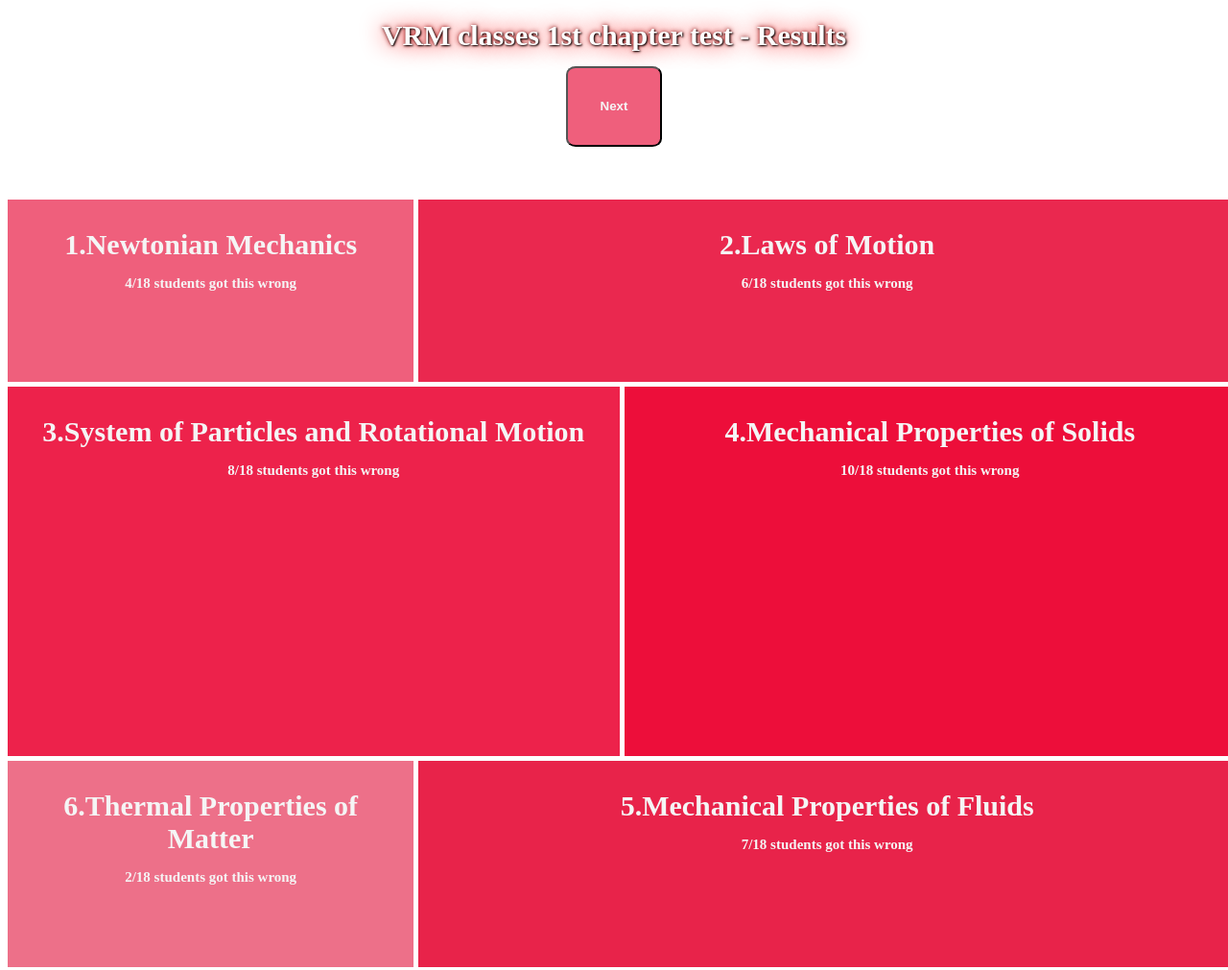
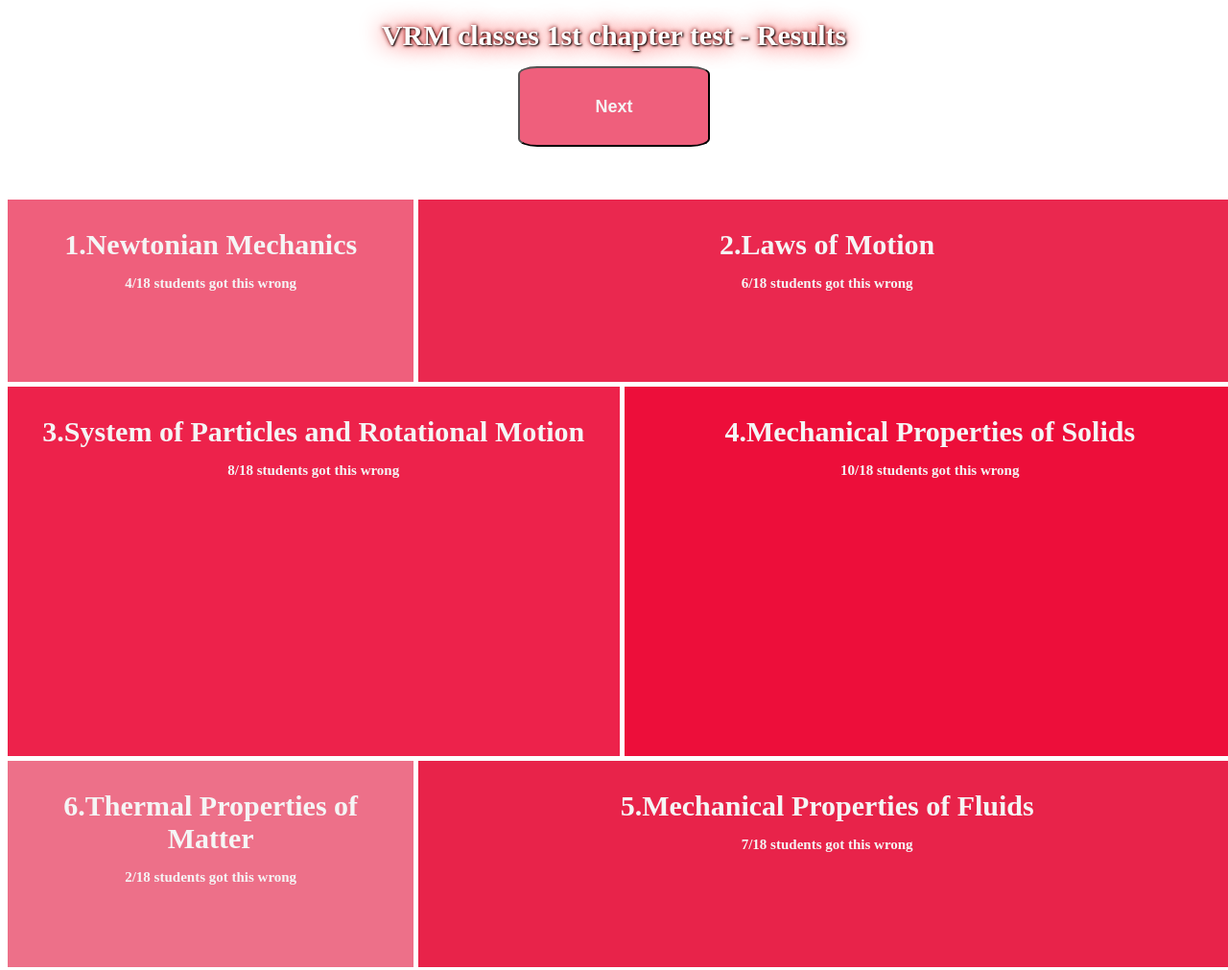
Before and after one commit to abhikrni/tuition-project, a plain HTML site: page firstTestResults.html in a window 1280 px wide. Shown: the whole page at 96% size. Drawn offline with Linux system fonts and the light colour scheme.

Commit message:
increase button width

```diff
--- a/styles.css
+++ b/styles.css
@@ -10,7 +10,7 @@
 .next-btn, .prev-btn {
     padding: 15px 15px;
     margin: 15px 40px;
-    width: 100px;
+    width: 200px;
     border-radius: 10%;
     background-color: #ef5f7c;
     color: whitesmoke;
@@ -19,6 +19,7 @@
     display: inline-block;
     line-height: 50px;
     text-align: center;
+    font-size: 18px;
 }
 
 body {
```
